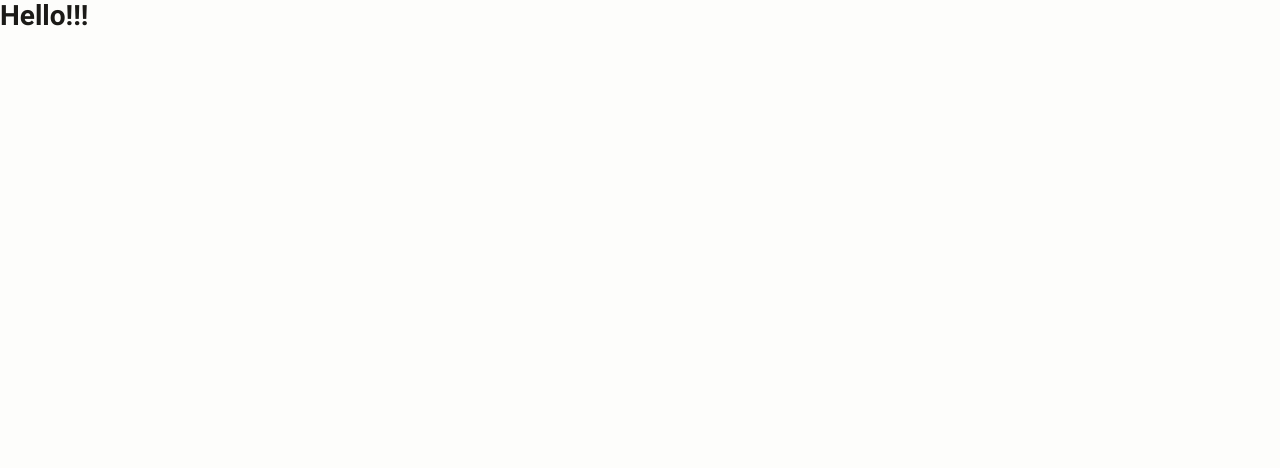
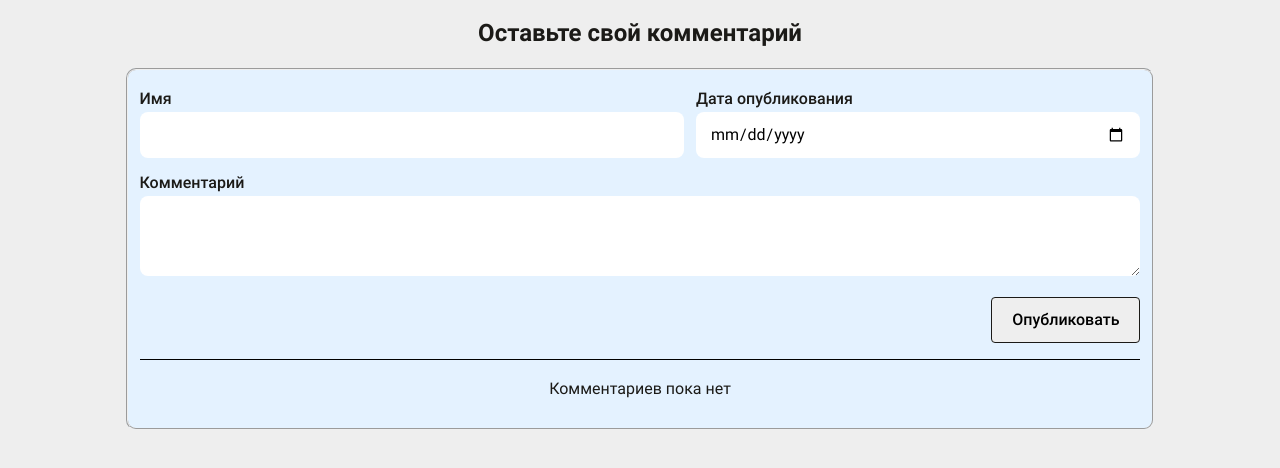
Before and after one commit to NikSkor/comments-block, a website built with webpack: page src/index.html in a window 1280 px wide. Built offline with nearby package versions, Linux system fonts and the light colour scheme.

Commit message:
in progress

```diff
--- a/src/index.html
+++ b/src/index.html
@@ -13,6 +13,33 @@
   <title>Comments</title>
 </head>
 <body>
-  <h1>Hello!!!</h1>
+  <section class="main">
+      <div class="container main__container">
+        <h1 class="main__title">Оставьте свой комментарий</h1>
+        <form class="form">
+          <fieldset class="form__fieldset">
+            <label class="form__label form__label-text">
+              <span class="form__text">Имя</span>
+              <input type="text" name = 'name' class="form__input" />
+            </label>
+            <label class="form__label form__label-date">
+              <span class="form__text">Дата опубликования</span>
+              <input type="date" name = 'date' class="form__input" />
+            </label>
+            <label class="form__label form__label-comment">
+              <span class="form__text">Комментарий</span>
+              <textarea name = 'comment' class="form__textarea"></textarea>
+            </label>
+            <label class="form__label form__label-btn">
+              <input type="submit" value="Опубликовать" class="form__submit">
+            </label>
+            <div class="form__comments comments">
+              <p class="comments__title">Комментариев пока нет</p>
+            </div>
+          </fieldset>
+        </form>
+      </div>
+  </section>
+
 </body>
 </html>
--- a/src/index.js
+++ b/src/index.js
@@ -1,2 +1,73 @@
 import './index.html';
 import './index.scss';
+import { renderComments } from './modules/renderComments';
+import { saveComment } from './modules/saveComment';
+import { store } from './modules/store';
+
+renderComments(store);
+
+let form = document.querySelector('.form');
+let name = form.name;
+let date = form.date;
+let comment = form.comment;
+let btn = document.querySelector('.form__submit');
+
+// name.onchange = (e) => {
+//   if(name.value === '') console.log('kuku');
+//   console.log(name.value);
+// }
+
+// name.oninput = (e) => {
+//   console.log(name.value);
+// }
+
+// comment.oninput = (e) => {
+//   console.log(comment.value);
+// };
+
+// date.onchange = (e) => {
+//   console.log(date.valueAsNumber);
+// }
+
+form.addEventListener('submit', (e) => {
+  e.preventDefault();
+
+  if(name.value === '' || comment.value === '') return;
+
+  let userName = name.value;
+  let userComment = comment.value;
+  let dateOfComment;
+
+  if (isNaN(date.valueAsNumber)) {
+    dateOfComment = new Date();
+  } else {
+    let oldDate = date.value;
+    console.log('oldDate: ', oldDate);
+    let now = new Date();
+    // console.log('now: ', now.getMinutes().length);
+    let nowHour = (now.getHours() >= 10) ? now.getHours() : '0' + now.getHours().toString();
+    let nowMinutes = (now.getMinutes() >= 10) ? now.getMinutes() : '0' + now.getMinutes().toString();
+    let nowSeconds = (now.getSeconds() >= 10) ? now.getSeconds() : '0' + now.getSeconds().toString();
+
+    let rightDate = `${oldDate}T${nowHour}:${nowMinutes}:${nowSeconds}`;
+    dateOfComment = new Date(rightDate);
+  }
+
+  saveComment(userName, userComment, dateOfComment);
+
+  console.log(store);
+  renderComments(store);
+
+});
+
+
+// const formatDate = (date) => {
+//   const options = {
+//     year: 'numeric',
+//     month: 'numeric',
+//     day: 'numeric',
+//     hour: '2-digit',
+//     minute: '2-digit',
+//   };
+//   return new Intl.DateTimeFormat('ru', options).format(new Date(date));
+// };
--- a/src/index.scss
+++ b/src/index.scss
@@ -2,3 +2,5 @@
 @import 'style/fonts';
 @import 'style/var';
 @import 'style/style';
+@import 'style/main';
+@import 'style/form';
--- /dev/null
+++ b/src/modules/renderComments.js
@@ -0,0 +1,7 @@
+const formComments = document.querySelector('.form__comments');
+
+export const renderComments = (store) => {
+  if (store.length === 0) return;
+
+  formComments.innerHTML = '';
+};
--- /dev/null
+++ b/src/modules/saveComment.js
@@ -0,0 +1,14 @@
+import {store} from "./store";
+import {assignId} from './utils/generateRandomId';
+
+export const saveComment = (name, text, date) => {
+  let commentObj = {
+    name: name,
+    text: text,
+    date: date,
+  }
+
+  commentObj = assignId(commentObj);
+
+  store.push(commentObj);
+};
--- /dev/null
+++ b/src/modules/store.js
@@ -0,0 +1 @@
+export const store = [];
--- /dev/null
+++ b/src/modules/utils/generateRandomId.js
@@ -0,0 +1,5 @@
+export const generateRandomId = () =>
+  Math.random().toString(36).substring(2, 8) +
+  Date.now().toString().substring(9);
+
+export const assignId = (obj) => ({ ...obj, id: generateRandomId() });
--- /dev/null
+++ b/src/style/_form.scss
@@ -0,0 +1,102 @@
+.form {
+
+  &__fieldset {
+    // min-width: 982px;
+    display: flex;
+    flex-wrap: wrap;
+    gap: 16px 12px;
+    border-radius: 10px;
+    background-color: #E4F2FF;
+    // flex-direction: column;
+    // align-items: flex-end;
+    justify-content: center;
+    padding-top: 20px;
+    // padding-bottom: 20px;
+
+  }
+
+  &__label {
+    flex: 1 1 300px;
+    // padding: 0;
+    // position: relative;
+
+    &-text {
+      // flex-basis: 70%;
+    }
+
+    &-date {
+      flex-basis: 20%;
+    }
+
+    &-comment {
+      flex-basis: 100%;
+    }
+
+    &-btn {
+      display: flex;
+      flex-basis: 100%;
+      // position: absolute;
+      // align-self: flex-end;
+      justify-content: flex-end;
+    }
+  }
+
+  &__comments {
+    display: flex;
+    border-top: 1px solid #000;
+    flex-basis: 100%;
+    justify-content: center;
+    padding-top: 20px;
+    padding-bottom: 20px;
+  }
+
+  &__text {
+    display: block;
+    font-weight: 500;
+    margin-bottom: 4px;
+
+  }
+
+  &__input {
+    width: 100%;
+    height: 46px;
+    background-color: #FFFFFF;
+    border-radius: 8px;
+    border: none;
+    padding: 10px 14px;
+    font-weight: 400;
+  }
+
+  &__textarea {
+    width: 100%;
+    height: 50px;
+    background-color: #FFFFFF;
+    border-radius: 8px;
+    border: none;
+    padding: 10px 14px;
+    min-height: 80px;
+    resize: vertical;
+  }
+
+  &__submit {
+    display: block;
+    padding: 10px 20px;
+    background-color: $bg-color;
+    border-radius: 4px;
+    font-weight: 500;
+    border: 1px solid $dark-gray;
+    cursor: pointer;
+    transition: 0.5s all;
+    height: 46px;
+    // justify-self: baseline;
+
+    &:hover {
+      background-color: $white;
+      color: $gray;
+    }
+  }
+}
+
+.comments__title {
+  display: flex;
+}
--- /dev/null
+++ b/src/style/_main.scss
@@ -0,0 +1,14 @@
+.main {
+  &__container {
+    display: flex;
+    flex-direction: column;
+    align-items: center;
+  }
+
+  &__title {
+    font-size: 24px;
+    padding-top: 20px;
+    padding-bottom: 20px;
+    text-align: center;
+  }
+}
--- a/src/style/_style.scss
+++ b/src/style/_style.scss
@@ -13,7 +13,7 @@ body {
   min-width: 320px;
   min-height: 100vh;
   font-weight: 400;
-  font-size: 14px;
+  font-size: 16px;
   background-color: $bg-color;
   color: $dark-gray;
   font-family: 'Roboto', sans-serif;
--- a/src/style/_var.scss
+++ b/src/style/_var.scss
@@ -3,6 +3,6 @@ $black: #000000;
 $gray: #555248;
 $light-gray: #8B8371;
 $dark-gray: #1B1A17;
-$bg-color: #FDFDFB;
+$bg-color: #EEEEEE;
 $btn-bg: #444240;
 $socials: #5C5C50;
```
Also changed, not shown: src/modules/utils/createElement.js (added, +25 -0 lines).
